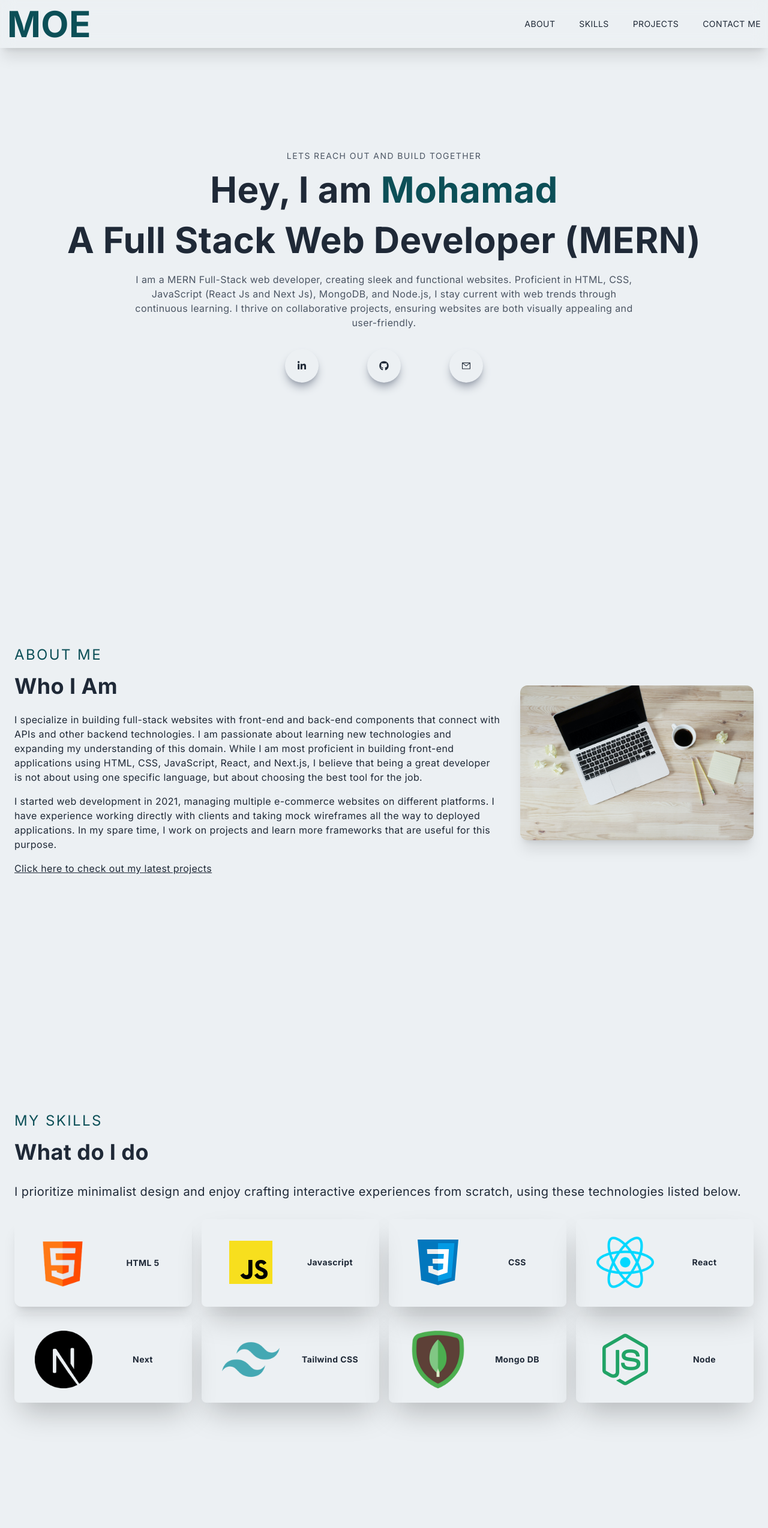
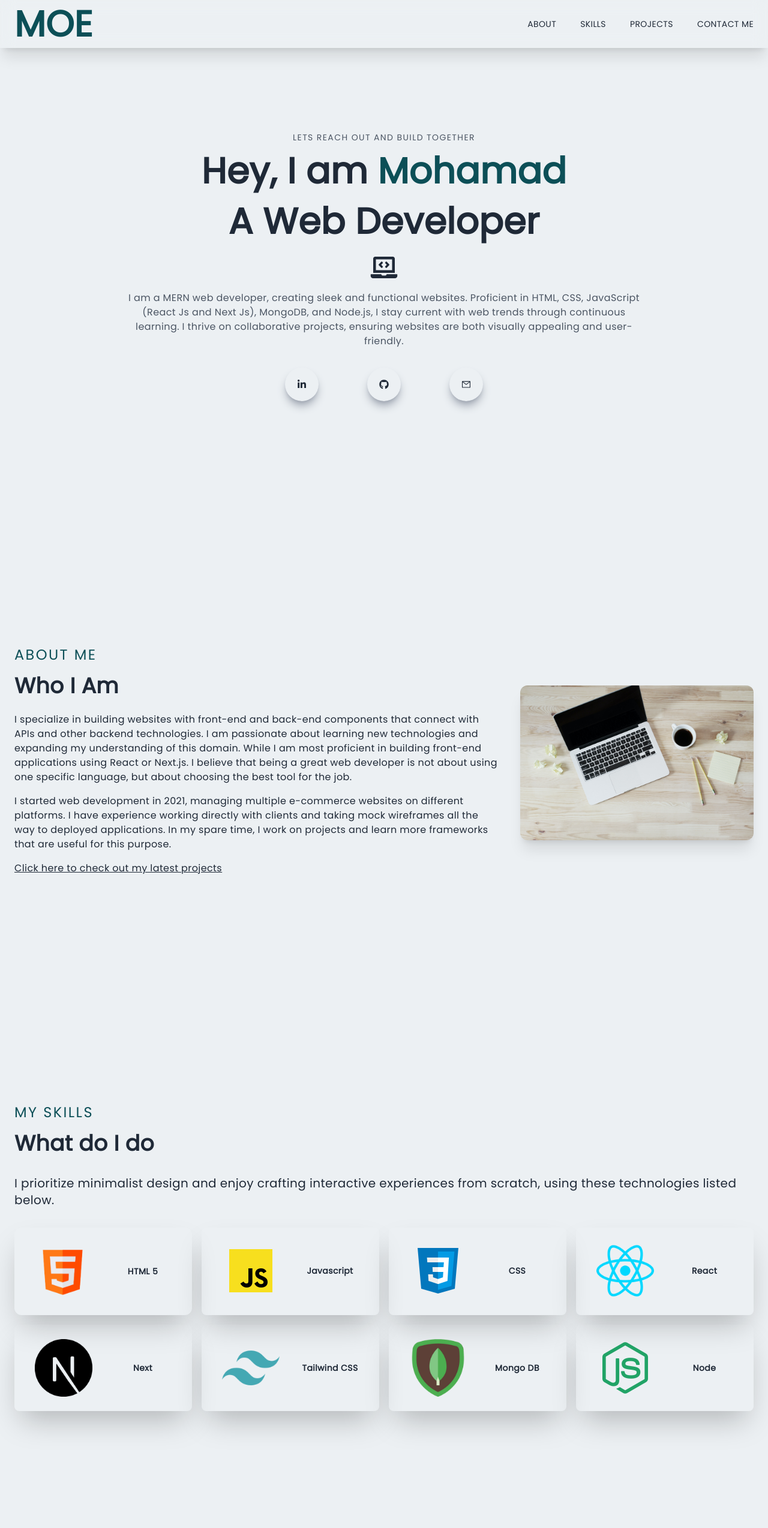
Before and after one commit to mhmdnab/portfolio, a Next.js app: page / in a window 1280 px wide. Shown: the top 2548 px of the page at 60% size. Built offline with nearby package versions, Linux system fonts and the light colour scheme.

Commit message:
major changes with some components and description

```diff
--- a/src/app/layout.tsx
+++ b/src/app/layout.tsx
@@ -1,10 +1,10 @@
 import "./css/globals.css";
 import type { Metadata } from "next";
-import { Inter } from "next/font/google";
+import { Poppins } from "next/font/google";
 import Navbar from "../components/Navbar";
 import Footer from "@/components/Footer";
 
-const inter = Inter({ subsets: ["latin"] });
+const poppins = Poppins({ weight: "400", subsets: ["latin"] });
 
 export const metadata: Metadata = {
   title: "MOE | Web Developer",
@@ -18,7 +18,7 @@ export default function RootLayout({
 }) {
   return (
     <html lang="en">
-      <body className={inter.className}>
+      <body className={poppins.className}>
         <Navbar />
         {children}
         <Footer />
--- a/src/components/About.tsx
+++ b/src/components/About.tsx
@@ -15,14 +15,13 @@ const About = () => {
           </p>
           <h2 className="py-4">Who I Am</h2>
           <p className="py-2">
-            I specialize in building full-stack websites with front-end and
-            back-end components that connect with APIs and other backend
-            technologies. I am passionate about learning new technologies and
-            expanding my understanding of this domain. While I am most
-            proficient in building front-end applications using HTML, CSS,
-            JavaScript, React, and Next.js, I believe that being a great
-            developer is not about using one specific language, but about
-            choosing the best tool for the job.
+            I specialize in building websites with front-end and back-end
+            components that connect with APIs and other backend technologies. I
+            am passionate about learning new technologies and expanding my
+            understanding of this domain. While I am most proficient in building
+            front-end applications using React or Next.js. I believe that being
+            a great web developer is not about using one specific language, but
+            about choosing the best tool for the job.
           </p>
           <p className="py-2">
             I started web development in 2021, managing multiple e-commerce
--- a/src/components/Main.tsx
+++ b/src/components/Main.tsx
@@ -1,9 +1,10 @@
 "use client";
+import Image from "next/image";
 import Link from "next/link";
 import { useRouter } from "next/navigation";
 import React from "react";
 import { AiOutlineMail } from "react-icons/ai";
-import { FaGithub, FaLinkedinIn } from "react-icons/fa";
+import { FaGithub, FaLinkedinIn, FaLaptopCode } from "react-icons/fa";
 
 const Main = () => {
   const router = useRouter();
@@ -18,13 +19,17 @@ const Main = () => {
           <h1 className="py-4">
             Hey, I am <span className="text-[#0c4f57]">Mohamad</span>
           </h1>
-          <h1 className="py-2">A Full Stack Web Developer (MERN)</h1>
+          <h1 className="py-2">
+            A Web Developer{" "}
+            <FaLaptopCode className="scale-150 text-3xl m-auto mt-8" />
+          </h1>
+
           <p className="py-4 text-gray-600 max-w-[70%] m-auto">
-            I am a MERN Full-Stack web developer, creating sleek and functional
-            websites. Proficient in HTML, CSS, JavaScript (React Js and Next
-            Js), MongoDB, and Node.js, I stay current with web trends through
-            continuous learning. I thrive on collaborative projects, ensuring
-            websites are both visually appealing and user-friendly.
+            I am a MERN web developer, creating sleek and functional websites.
+            Proficient in HTML, CSS, JavaScript (React Js and Next Js), MongoDB,
+            and Node.js, I stay current with web trends through continuous
+            learning. I thrive on collaborative projects, ensuring websites are
+            both visually appealing and user-friendly.
           </p>
           <div className="flex items-center justify-between max-w-[330px] m-auto py-4">
             {/* Make links here for each logo for my social media */}
@@ -32,7 +37,7 @@ const Main = () => {
               href={"https://www.linkedin.com/in/mohamad-el-naboulsi-6480311aa"}
               rel="noopener noreferrer"
               target="_blank"
-              className="rounded-full shadow-lg shadow-gray-400 p-5 cursor-pointer hover:scale-110 ease-in duration-100"
+              className="rounded-full shadow-lg shadow-gray-400 hover:shadow-[#0ea2b3] hover:shadow-xl p-5 cursor-pointer hover:scale-110 ease-in duration-100"
             >
               <FaLinkedinIn />
             </Link>
@@ -40,7 +45,7 @@ const Main = () => {
               href={"https://www.github.com/moesecc"}
               rel="noopener noreferrer"
               target="_blank"
-              className="rounded-full shadow-lg shadow-gray-400 p-5 cursor-pointer hover:scale-110 ease-in duration-100"
+              className="rounded-full shadow-lg shadow-gray-400 hover:shadow-[#0ea2b3] hover:shadow-xl p-5 cursor-pointer hover:scale-110 ease-in duration-100"
             >
               <FaGithub />
             </Link>
@@ -49,7 +54,7 @@ const Main = () => {
               // onClick={() => {
               //   router.push("mailto:mhmdnab004@gmail.com");
               // }}
-              className="rounded-full shadow-lg shadow-gray-400 p-5 cursor-pointer hover:scale-110 ease-in duration-100"
+              className="rounded-full shadow-lg shadow-gray-400 hover:shadow-[#0ea2b3] hover:shadow-xl p-5 cursor-pointer hover:scale-110 ease-in duration-100"
             >
               <AiOutlineMail />
             </Link>
--- a/src/components/Navbar.tsx
+++ b/src/components/Navbar.tsx
@@ -13,7 +13,7 @@ const Navbar = () => {
   };
   return (
     <div className="fixed w-full h-20 shadow-xl backdrop-blur-md z-[100]">
-      <div className="flex justify-between items-center w-full h-full px-3 2xl:px-16">
+      <div className="flex justify-between items-center w-full h-full px-6 2xl:px-16">
         <h1 className="text-[#0c4f57]">
           <Link href="/">MOE</Link>
         </h1>
--- a/src/components/Projects.tsx
+++ b/src/components/Projects.tsx
@@ -29,7 +29,7 @@ const Projects = () => {
         </p>
         {/**/}
         <div className=" justify-center items-center m-auto my-5  grid md:grid-cols-2 gap-8 ">
-          <div className="relative flex items-center justify-center h-auto w-full shadow-xl shadow-gray-400 rounded-xl p-4 group hover:bg-gradient-to-r from-[#147b86] to-[#055b64] cursor-pointer hover:scale-105 transtion-transform duration-200">
+          <div className="relative flex items-center justify-center h-auto w-full shadow-xl shadow-gray-400 hover:shadow-[#0ea2b3] rounded-xl p-4 group hover:bg-gradient-to-r from-[#147b86] to-[#055b64] cursor-pointer hover:scale-105 ease-out duration-200">
             <Image
               src={projectImg}
               alt=""
@@ -48,21 +48,22 @@ const Projects = () => {
             href={"https://weatherappmoesecc.netlify.app"}
             target="_blank"
             rel="noopener noreferrer"
-            className="relative flex items-center justify-center h-auto w-full shadow-xl shadow-gray-400 rounded-xl p-4 group hover:bg-gradient-to-r from-[#147b86] to-[#055b64] hover:scale-105 ease-in duration-200"
+            className="relative flex items-center justify-center h-auto w-full shadow-xl shadow-gray-400 hover:shadow-[#0ea2b3] rounded-xl p-4 group hover:bg-gradient-to-r from-[#147b86] to-[#055b64] hover:scale-105 ease-in duration-200"
           >
             <Image
               src={projectImg2}
               alt=""
               className="rounded-xl group-hover:opacity-10"
             />
-            <div className="hidden group-hover:block absolute top-[50%] left-[50%] translate-x-[-50%] translate-y-[-50%]">
-              <h3 className="text-lg md:text-2xl text-white tracking-wider text-center">
+            <div className="hidden group-hover:block absolute top-[50%] left-[50%] translate-x-[-50%] translate-y-[-50%] text-center flex-col items-center">
+              <h3 className="text-lg md:text-2xl text-white tracking-wider">
                 Weather App using an API
               </h3>
-              <p className="pb-4 pt-2 text-white text-center text-md md:text-base">
-                React, CSS, and JavaScript <FaExternalLinkAlt />
+              <p className="pb-2 pt-2 text-white text-md md:text-base">
+                React, CSS, and JavaScript
               </p>
-            </div>{" "}
+              <FaExternalLinkAlt className="text-white mt-1 m-auto" />
+            </div>
           </Link>
         </div>
       </div>
--- a/src/components/Skills.tsx
+++ b/src/components/Skills.tsx
@@ -23,7 +23,7 @@ const Skills = () => {
           experiences from scratch, using these technologies listed below.
         </p>
         <div className="grid grid-cols-2 lg:grid-cols-4 gap-4 sm:text-sm py-4 ">
-          <div className="p-6 shadow-xl rounded-xl hover:scale-105 ease-in duration-200 hover:bg-[#5db2bc]">
+          <div className="p-6 shadow-2xl rounded-xl hover:scale-105 ease-in duration-200 hover:shadow-[#0ea2b3]">
             <div className="grid grid-cols-2 gap-4 justify-center items-center">
               <div className="m-auto">
                 <Image width="96" height="96" src={html} alt="html" />
@@ -33,7 +33,7 @@ const Skills = () => {
               </div>
             </div>
           </div>
-          <div className="p-6 shadow-2xl rounded-lg hover:scale-105 ease-in duration-200 hover:bg-[#5db2bc]">
+          <div className="p-6 shadow-2xl rounded-lg hover:scale-105 ease-in duration-200 hover:shadow-[#0ea2b3]">
             <div className="grid grid-cols-2 gap-4 justify-center items-center">
               <div className="m-auto">
                 <Image width="96" height="96" src={jsicon} alt="javascript" />
@@ -43,7 +43,7 @@ const Skills = () => {
               </div>
             </div>
           </div>
-          <div className="p-6 shadow-2xl rounded-lg hover:scale-105 ease-in duration-200 hover:bg-[#5db2bc]">
+          <div className="p-6 shadow-2xl rounded-lg hover:scale-105 ease-in duration-200 hover:shadow-[#0ea2b3]">
             <div className="grid grid-cols-2 gap-4 justify-center items-center">
               <div className="m-auto">
                 <Image width="96" height="96" src={css} alt="css" />
@@ -53,7 +53,7 @@ const Skills = () => {
               </div>
             </div>
           </div>
-          <div className="p-6 shadow-2xl rounded-lg hover:scale-105 ease-in duration-200 hover:bg-[#5db2bc]">
+          <div className="p-6 shadow-2xl rounded-lg hover:scale-105 ease-in duration-200 hover:shadow-[#0ea2b3]">
             <div className="grid grid-cols-2 gap-4 justify-center items-center">
               <div className="m-auto">
                 <Image width="96" height="96" src={reactjs} alt="React" />
@@ -63,7 +63,7 @@ const Skills = () => {
               </div>
             </div>
           </div>
-          <div className="p-6 shadow-2xl rounded-lg hover:scale-105 ease-in duration-200 hover:bg-[#5db2bc]">
+          <div className="p-6 shadow-2xl rounded-lg hover:scale-105 ease-in duration-200 hover:shadow-[#0ea2b3]">
             <div className="grid grid-cols-2 gap-4 justify-center items-center">
               <div className="m-auto">
                 <Image width="96" height="96" src={nextjs} alt="next" />
@@ -73,7 +73,7 @@ const Skills = () => {
               </div>
             </div>
           </div>
-          <div className="p-6 shadow-2xl rounded-lg hover:scale-105 ease-in duration-200 hover:bg-[#5db2bc]">
+          <div className="p-6 shadow-2xl rounded-lg hover:scale-105 ease-in duration-200 hover:shadow-[#0ea2b3]">
             <div className="grid grid-cols-2 gap-4 justify-center items-center">
               <div className="m-auto">
                 <Image width="96" height="96" src={tailwind} alt="tailwind" />
@@ -83,7 +83,7 @@ const Skills = () => {
               </div>
             </div>
           </div>
-          <div className="p-6 shadow-2xl rounded-lg hover:scale-105 ease-in duration-200 hover:bg-[#5db2bc]">
+          <div className="p-6 shadow-2xl rounded-lg hover:scale-105 ease-in duration-200 hover:shadow-[#0ea2b3]">
             <div className="grid grid-cols-2 gap-4 justify-center items-center">
               <div className="m-auto">
                 <Image width="96" height="96" src={mongo} alt="mongodb" />
@@ -93,7 +93,7 @@ const Skills = () => {
               </div>
             </div>
           </div>
-          <div className="p-6 shadow-2xl rounded-lg hover:scale-105 ease-in duration-200 hover:bg-[#5db2bc]">
+          <div className="p-6 shadow-2xl rounded-lg hover:scale-105 ease-in duration-200 hover:shadow-[#0ea2b3]">
             <div className="grid grid-cols-2 gap-4 justify-center items-center">
               <div className="m-auto">
                 <Image width="96" height="96" src={nodejs} alt="node js" />
```
Also changed, not shown: public/assets/laptopIcon.jpeg (added).
